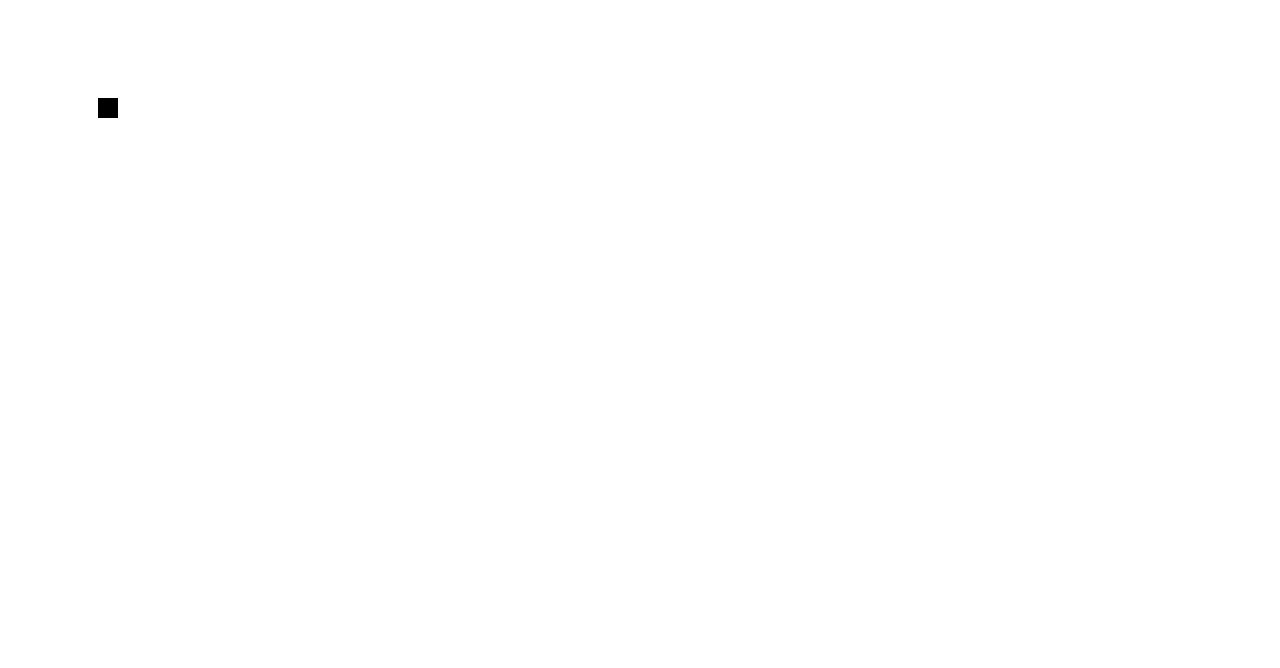
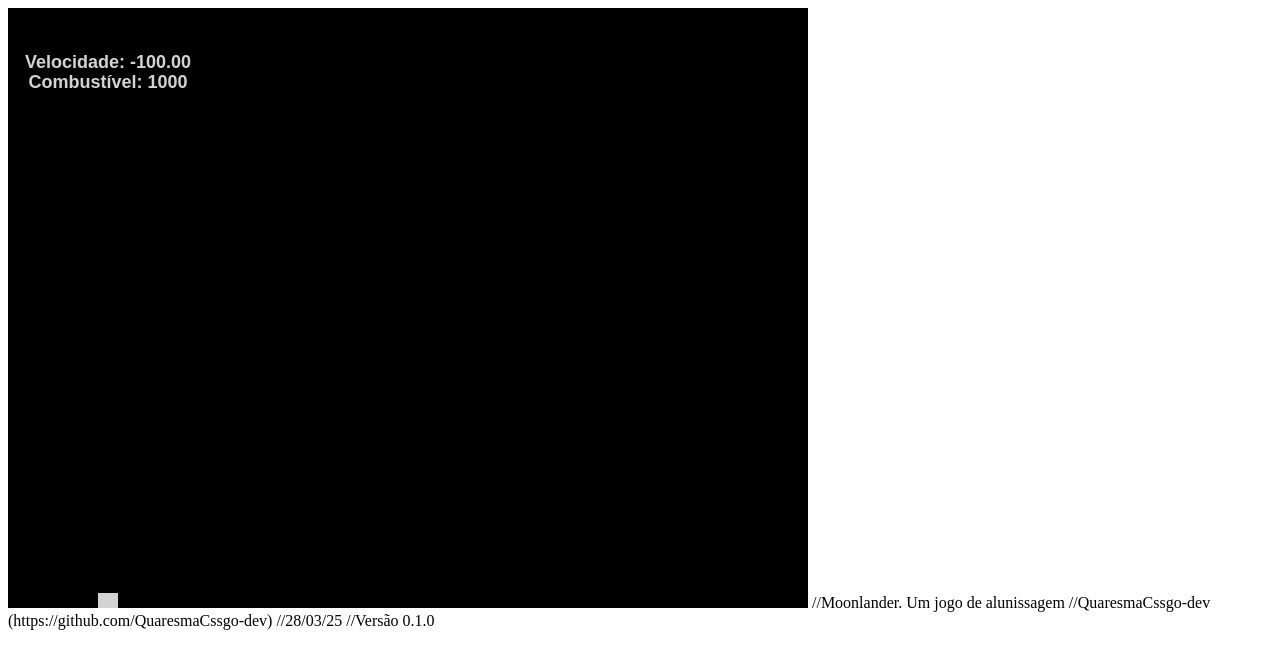
Before and after one commit to QuaresmaCssgo-dev/lopal-moonlander, a plain HTML site: page alunissagem.html in a window 1280 px wide. Drawn offline with Linux system fonts and the light colour scheme.

Commit message:
versão 0.1.0

```diff
--- a/alunissagem.html
+++ b/alunissagem.html
@@ -6,9 +6,18 @@
     <title>Alunissagem</title>
 </head>
 <body>
-    <canvas id="jogo" width="800" height="600"></canvas>
+    <canvas id="jogo" width="800" height="600" style="background-color: black">
+
+    </canvas>
     <script src="jogo.js">
 
     </script>
 </body>
 </html>
+
+
+
+//Moonlander. Um jogo de alunissagem
+//QuaresmaCssgo-dev (https://github.com/QuaresmaCssgo-dev)
+//28/03/25
+//Versão 0.1.0
--- a/jogo.js
+++ b/jogo.js
@@ -1,91 +1,124 @@
-/**  @type {HTMLCanvasElement}  */
+/** @type {HTMLCanvasElement} */
+
 let canvas = document.querySelector("#jogo");
 let contexto = canvas.getContext("2d");
 
+// contexto.beginPath();
+// contexto.rect(0,0, 100, 100);
+// contexto.fillStyle = "white";
+// contexto.fill();
+// contexto.strokeStyle = "black";
+// contexto.stroke();
+
+// contexto.beginPath();
+// contexto.moveTo(100, 100);
+// contexto.lineTo(200, 100);
+// contexto.lineTo(100, 200);
+// contexto.lineTo(100, 100);
+// contexto.fillStyle = "black";
+// contexto.fill();
 
 let moduloLunar = {
-    posição: {
+    posicao: {
         x: 100,
         y: 100
     },
     angulo: 0,
     largura: 20,
     altura: 20,
-    cor: "black",
-    motorligado : false,
-
-};
-
-
+    cor: "lightgray",
+    motorLigado: false,
+    velocidade: {
+        x: 0,
+        y: 0
+    },
+    combustivel: 1000
+}
 
 function desenharModuloLunar(){
     contexto.save();
-    contexto.beginPath(); // Inicia um novo caminho
-    contexto.translate(moduloLunar.posição.x, moduloLunar.posição.y);
-    contexto.rotate(moduloLunar.angulo );
-    contexto.rect(moduloLunar.largura * -0.5, moduloLunar.altura * -0.5, moduloLunar.largura, moduloLunar.altura); // Desenha um retângulo
+    contexto.beginPath();
+    contexto.translate(moduloLunar.posicao.x, moduloLunar.posicao.y);
+    contexto.rotate(moduloLunar.angulo);
+    contexto.rect(moduloLunar.largura * -0.5, moduloLunar.altura * -0.5,
+         moduloLunar.largura, moduloLunar.altura);
     contexto.fillStyle = moduloLunar.cor;
-    contexto.fill(); // Preenche o retângulo
+    contexto.fill();
     contexto.closePath();
 
-    if(moduloLunar.motorligado){
-      desenharChama();
+    if(moduloLunar.motorLigado){
+        desenharChama();
     }
 
     contexto.restore();
-
-
 }
-
 
 function desenharChama(){
     contexto.beginPath();
     contexto.moveTo(moduloLunar.largura * -0.5, moduloLunar.altura * 0.5);
     contexto.lineTo(moduloLunar.largura * 0.5, moduloLunar.altura * 0.5);
-    contexto.lineTo(0, moduloLunar.altura * 0.5 + Math.random() * 100);
+    //Determina o tamanho da chama
+    contexto.lineTo(0, moduloLunar.altura * 0.5 + Math.random() * 39 );
     contexto.lineTo(moduloLunar.largura * -0.5, moduloLunar.altura * 0.5);
     contexto.closePath();
     contexto.fillStyle = "orange";
     contexto.fill();
 }
 
-let x = 100;
+function mostraVelocidade(){
+    contexto.font = "bold 18px Arial";
+    contexto.textAlign = "center";
+    contexto.textBaseLine = "middle";
+    contexto.fillStyle = "lightgray";
+    let velocidade = `Velocidade: ${(-10 * moduloLunar.velocidade.y).toFixed(2)}`;
+    contexto.fillText (velocidade, 100, 60);
+}
+
+function mostraCombustivel(){
+    contexto.font = "bold 18px Arial";
+    contexto.textAlign = "center";
+    contexto.textBaseLine = "middle";
+    contexto.fillStyle = "lightgray";
+    let combustivel = `Combustível: ${(moduloLunar.combustivel).toFixed(0)}`;
+    contexto.fillText(combustivel, 100, 80);
+}
 
 function desenhar(){
+    //limpar a tela
+    contexto.clearRect(0, 0, canvas.width, canvas.height);
 
+    atracaoGravitacional();
+    desenharModuloLunar();
+    mostraVelocidade();
+    mostraCombustivel();
+    if(moduloLunar.posicao.y >= (canvas.height - 0.5 * moduloLunar.altura )){
 
-    contexto.clearRect(0, 0, canvas.width, canvas.height);
-    contexto.save();
-    contexto.translate(canvas.width/2, canvas.height/2);
-    contexto.beginPath(); // Inicia um novo caminho
-    contexto.rotate(Math.PI / 4);
-    contexto.rect(x, 100, 25, 10); // Desenha um retângulo
-    contexto.fillStyle = "black"; // Preenche o círculo de preto
-    contexto.fill(); // Preenche o círculo
-    contexto.restore();
+        if(moduloLunar.velocidade.y >= 0.5){
+            return alert("Você morreu na queda!");
+        }else{
+            return alert("Você conseguiu pousar!")
+        }
+    }
+    requestAnimationFrame(desenhar);
 
-
-    x = x + 1;
-  requestAnimationFrame(desenhar);
-  desenharModuloLunar();
 
 }
 
 
-document.addEventListener("keydown", teclapressionada);
+//Pressionando a seta para cima para ligar o motor
+document.addEventListener("keydown", teclaPressionada);
+function teclaPressionada(evento){
+   if(evento.keyCode == 38 && moduloLunar.combustivel > 0){
 
-function teclapressionada(evento){
 
-    if(evento.KeyCode==40){
-        moduloLunar.motorligado = true;
-
+        moduloLunar.motorLigado = true;
     }
-           }
-document.addEventListener("keyup", teclasolta);
-
-function teclasolta(evento){
-    if(evento.keyCode==38){
-        moduloLunar.motorligado = false;
+}
+//Soltando a seta para cima para desligar o motor
+document.addEventListener("keyup", teclaSolta);
+function teclaSolta(evento){
+    if(evento.keyCode == 38){
+        moduloLunar.motorLigado = false;
     }
 }
 
@@ -93,9 +126,31 @@ let gravidade = 0.1;
 function atracaoGravitacional(){
     moduloLunar.posicao.x += moduloLunar.velocidade.x;
     moduloLunar.posicao.y += moduloLunar.velocidade.y;
-    if(moduloLunar.motorligado){
+    if(moduloLunar.motorLigado){
         moduloLunar.velocidade.y -= 0.2;
+        moduloLunar.combustivel -= 1
     }
     moduloLunar.velocidade.y += gravidade;
+
+    if (moduloLunar.combustivel <= 0 ){
+        moduloLunar.combustivel = 0;
+        moduloLunar.motorLigado = false;
+
+
+    }
+
+
+
+
+
+
+
+
+
+
 }
+
+
+
+
 desenhar();
```
